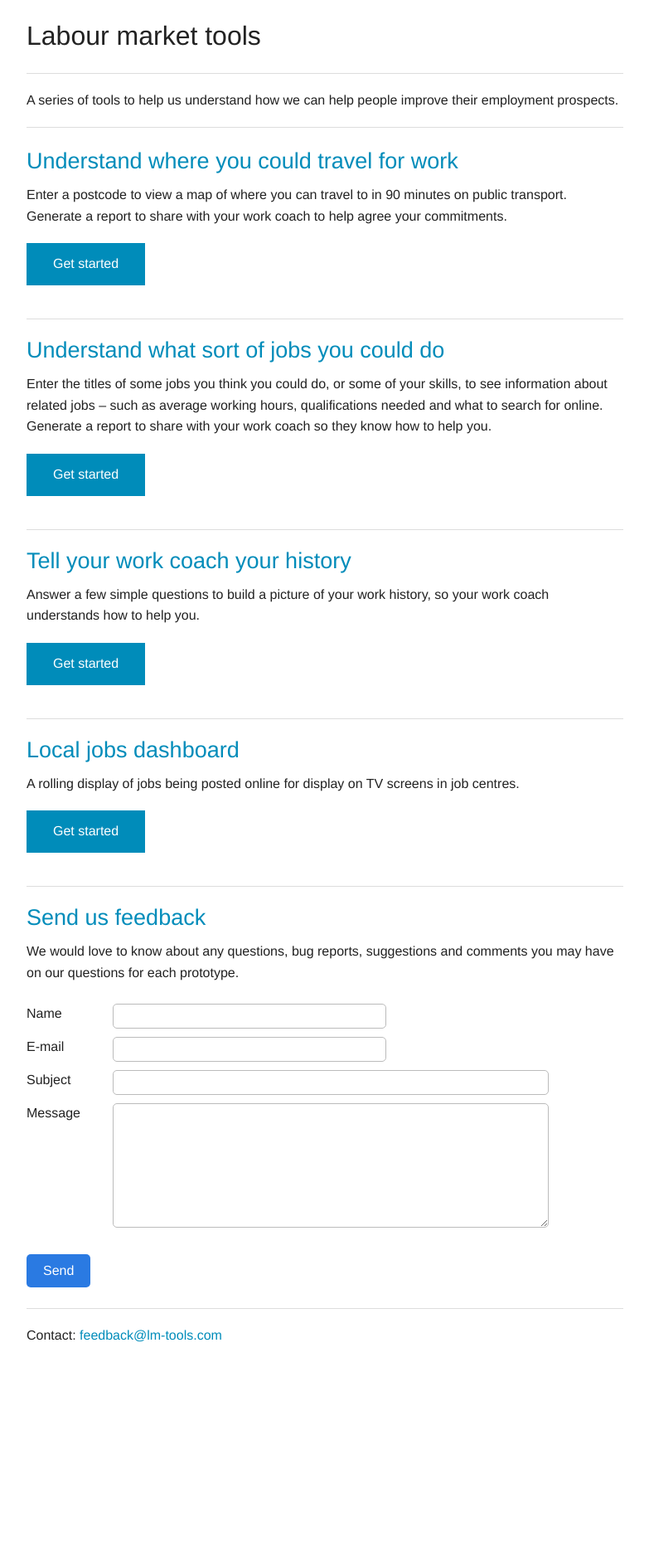
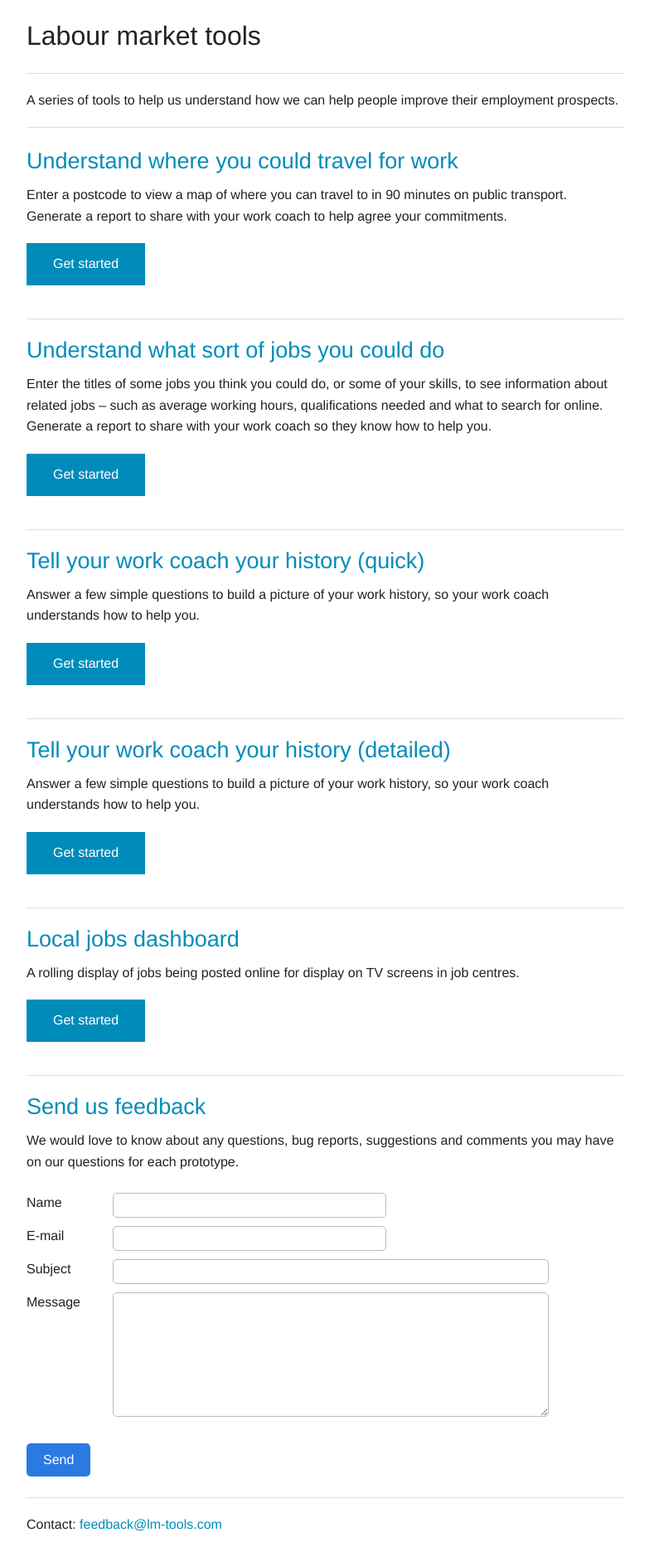
Before and after one commit to lm-tools/lmt-information, a Jekyll site: the page built from jekyll_source/index.html, in a window 1280 px wide. Shown: the whole page at 83% size, without its empty margins (123-906 px from the left). Built offline with Jekyll 4.4.1, drawn with Linux system fonts in a browser that asks for light colours; before the commit the page ends 1643 px from its top, so only the background shows below that.

Commit message:
History now has two URLs

```diff
--- a/jekyll_source/index.html
+++ b/jekyll_source/index.html
@@ -17,9 +17,16 @@ layout: default
 <hr/>
 
 <article>
-  <h3><a href="https://lmt-local-jobs-dashboard.herokuapp.com">Tell your work coach your history</a></h3>
+  <h3><a href="https://lmt-local-jobs-dashboard.herokuapp.com">Tell your work coach your history (quick)</a></h3>
   <p>Answer a few simple questions to build a picture of your work history, so your work coach understands how to help you.</p>
-  <p><a class="button" href="https://lmt-situational.herokuapp.com/history/details">Get started</a></p>
+  <p><a class="button" href="https://lmt-situational.herokuapp.com/quick_history/start">Get started</a></p>
+</article>
+<hr/>
+
+<article>
+  <h3><a href="https://lmt-local-jobs-dashboard.herokuapp.com">Tell your work coach your history (detailed)</a></h3>
+  <p>Answer a few simple questions to build a picture of your work history, so your work coach understands how to help you.</p>
+  <p><a class="button" href="https://lmt-situational.herokuapp.com/detailed_history/start">Get started</a></p>
 </article>
 <hr/>
 
```
